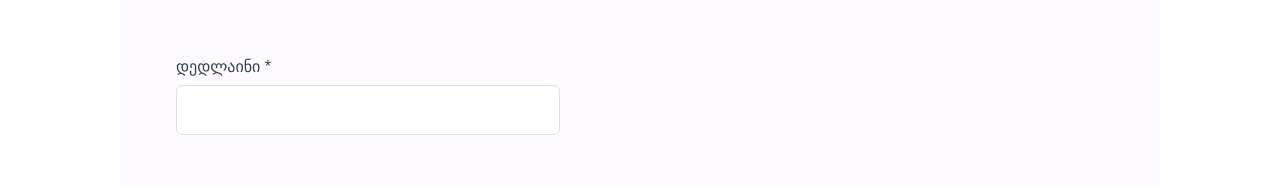
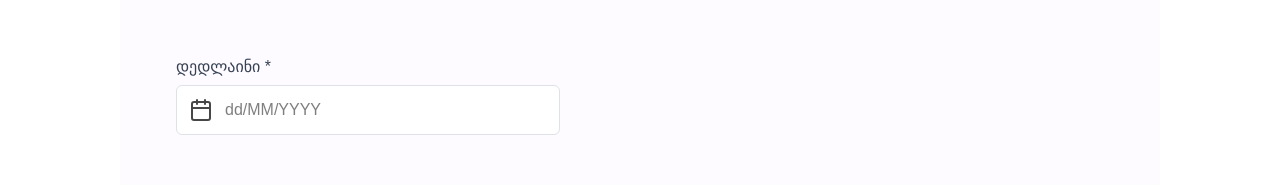
Before and after one commit to gonjila/momentum-redberry, a Next.js app: page /tasks/create in a window 1280 px wide. Shown: the part 582-767 px from the top of the page. Built offline with nearby package versions, Linux system fonts and the light colour scheme.

Commit message:
style: date picker

```diff
--- a/package.json
+++ b/package.json
@@ -13,6 +13,7 @@
     "date-fns": "^4.1.0",
     "next": "15.2.2",
     "react": "^19.0.0",
+    "react-datepicker": "^8.2.1",
     "react-dom": "^19.0.0",
     "react-hook-form": "^7.54.2",
     "react-select": "^5.10.1",
--- a/src/app/tasks/create/components/CreateTaskForm.tsx
+++ b/src/app/tasks/create/components/CreateTaskForm.tsx
@@ -10,6 +10,8 @@ import {
   descriptionValidations,
   titleValidations,
 } from "@/validations";
+
+import { CustomDataPicker } from ".";
 
 // TODO delete
 const selectOptions = [
@@ -61,7 +63,7 @@ function CreateTaskForm() {
     >
       <div className="grid grid-cols-2 gap-x-40 gap-y-14">
         <MainInput
-          name="title"
+          name="name"
           control={control}
           label="სათაური"
           isRequired
@@ -114,7 +116,8 @@ function CreateTaskForm() {
           />
         </div>
 
-        <MainInput name="due_date" control={control} isRequired label="დედლაინი" />
+        {/* <MainInput name="due_date" control={control} isRequired label="დედლაინი" /> */}
+        <CustomDataPicker name="due_date" control={control} isRequired label="დედლაინი" />
       </div>
 
       <div className="flex justify-end">
--- /dev/null
+++ b/src/app/tasks/create/components/CustomDataPicker.tsx
@@ -0,0 +1,56 @@
+"use client";
+
+import DatePicker from "react-datepicker";
+import "react-datepicker/dist/react-datepicker.css";
+import { useController, Control } from "react-hook-form";
+
+import { Icon } from "@/components";
+
+type Props = {
+  name: string;
+  control: Control<any>;
+  label?: string;
+  format?: string;
+  isRequired?: boolean;
+};
+
+export default function CustomDatePicker({
+  name,
+  control,
+  label,
+  format = "dd/MM/YYYY",
+  isRequired,
+}: Props) {
+  const {
+    field: { value, onChange },
+    fieldState: { error },
+  } = useController({ name, control });
+
+  return (
+    <div className="flex flex-col gap-1.5">
+      {label && (
+        <label className="text-gray-700">
+          {label} {isRequired && "*"}
+        </label>
+      )}
+
+      <div
+        className={`relative flex flex-col rounded-md border bg-white transition-all ${
+          error ? "border-red-500" : "border-[#DEE2E6]"
+        }`}
+      >
+        <div className="absolute top-1/2 left-3 -translate-y-1/2">
+          <Icon iconName="calendar" />
+        </div>
+
+        <DatePicker
+          selected={value}
+          placeholderText={format}
+          onChange={onChange}
+          dateFormat={format}
+          className={`text-md w-full p-3 pl-12 outline-0`}
+        />
+      </div>
+    </div>
+  );
+}
--- a/src/app/tasks/create/components/index.tsx
+++ b/src/app/tasks/create/components/index.tsx
@@ -1 +1,2 @@
 export { default as CreateTaskForm } from "./CreateTaskForm";
+export { default as CustomDataPicker } from "./CustomDataPicker";
--- a/src/validations/createTask.validations.ts
+++ b/src/validations/createTask.validations.ts
@@ -3,7 +3,7 @@ import { z } from "zod";
 import { inputLengthValidations } from "@/helpers";
 
 export const createTaskSchema = z.object({
-  title: z
+  name: z
     .string({ required_error: "შეიყვანეთ ინფორმაცია" })
     .trim()
     .min(3, "მინიმუმ 3 სიმბოლო")
@@ -13,7 +13,7 @@ export const createTaskSchema = z.object({
   status_id: z.number({ required_error: "შეიყვანეთ ინფორმაცია" }),
   // department_id: z.number({ required_error: "შეიყვანეთ ინფორმაცია" }),
   employee_id: z.number({ required_error: "შეიყვანეთ ინფორმაცია" }),
-  // due_date: z.date({ required_error: "შეიყვანე ინფორმაცია" }),
+  due_date: z.date({ required_error: "შეიყვანე ინფორმაცია" }),
 });
 
 export type CreateTaskSchemaType = z.infer<typeof createTaskSchema>;
```
Also changed, not shown: 1 other file (tests, documents, lock files or other folders).
